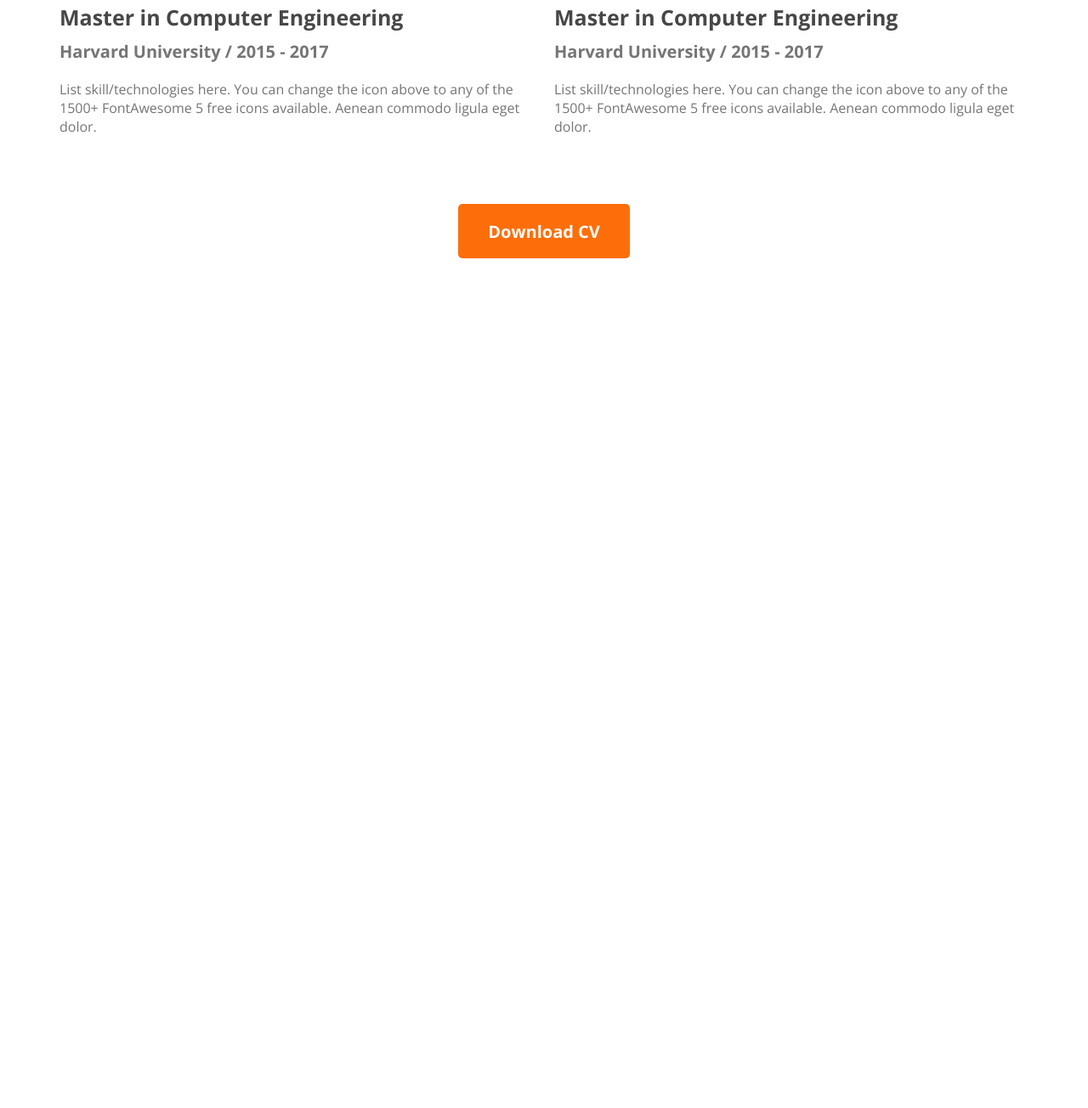
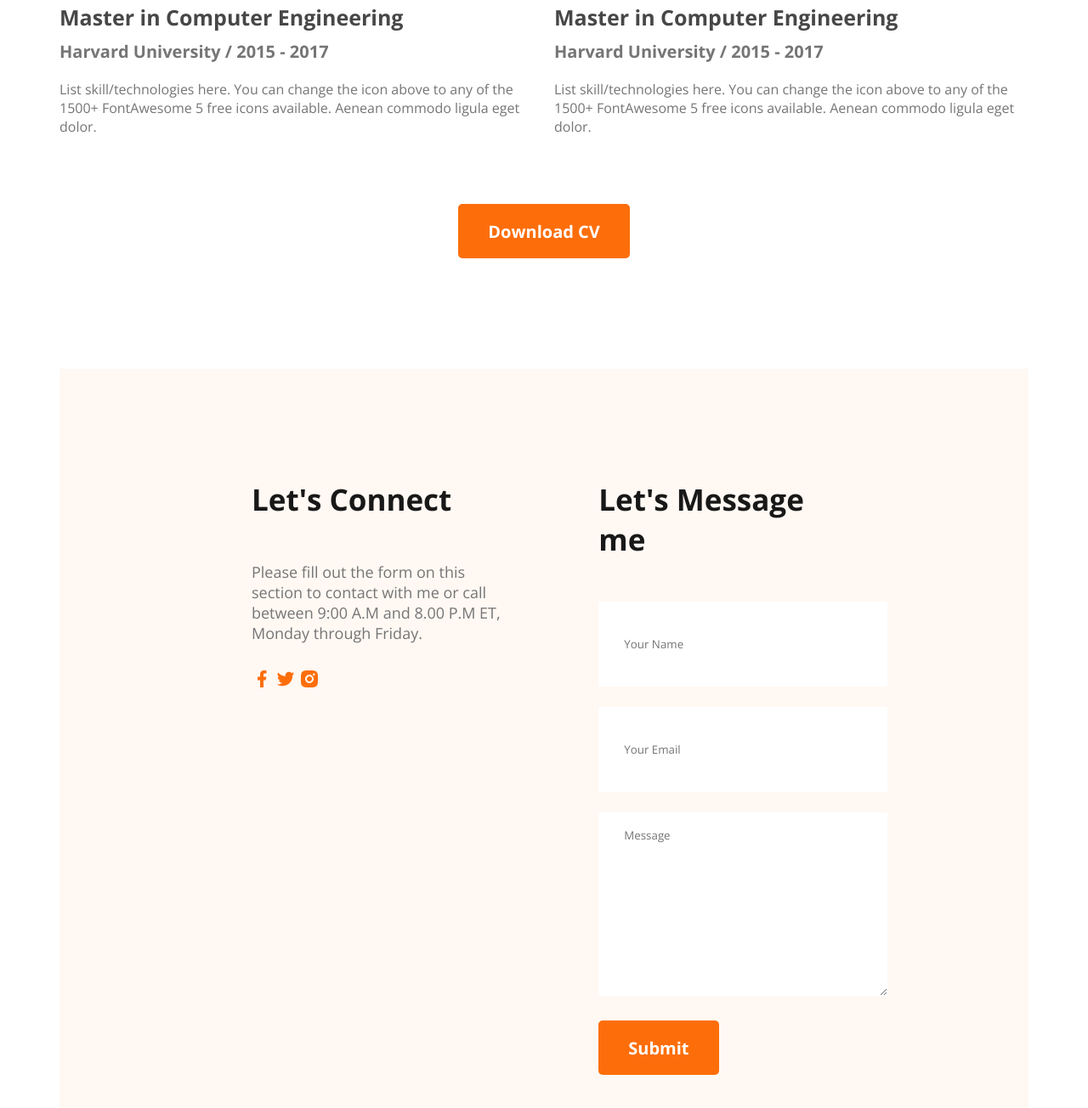
Before and after one commit to riponmondalbd/responsive-portfolio, a plain HTML site: page index.html in a window 1280 px wide. Shown: the part 2743-4047 px from the top of the page at 85% size. Before the commit the page ends 3047 px from the top, so only its background shows below. Drawn offline with nearby package versions, Linux system fonts and the light colour scheme.

Commit message:
style contact foem and image icons

```diff
--- a/index.html
+++ b/index.html
@@ -152,6 +152,28 @@
                 <button class="btn-primary">Download CV</button>
             </div>
         </section>
+        <!-- contact section -->
+        <section class="contact">
+            <div>
+                <h3 class="section-title">Let's Connect</h3>
+                <p class="section-description">Please fill out the form on this section to contact with me or call
+                    between 9:00 A.M and 8.00 P.M ET,
+                    Monday through
+                    Friday.</p>
+                <a href=""><img src="images/icons/facebook.png" alt=""></a>
+                <a href=""><img src="images/icons/twitter.png" alt=""></a>
+                <a href=""><img src="images/icons/insta.png" alt=""></a>
+            </div>
+            <div>
+                <h3 class="section-title">Let's Message me</h3>
+                <form action="">
+                    <input type="text" placeholder="Your Name">
+                    <input type="email" name="" id="" placeholder="Your Email">
+                    <textarea name="" id="" cols="30" rows="10" placeholder="Message"></textarea>
+                    <input class="btn-primary" type="submit" value="Submit">
+                </form>
+            </div>
+        </section>
     </main>
     <footer>
 
--- a/styles/portfolio.css
+++ b/styles/portfolio.css
@@ -184,3 +184,32 @@ main {
     margin-top: 50px;
     text-align: center;
 }
+
+/* contact styles */
+.contact {
+    display: flex;
+    gap: 100px;
+    background-color: #FFF8F3;
+    padding: 130px 226px;
+}
+
+.contact .section-title {
+    text-align: left;
+}
+
+.contact input[type="text"],
+input[type="email"],
+textarea {
+    margin-bottom: 24px;
+    border: 0;
+    width: 100%;
+    padding: 18px 30px;
+}
+
+input {
+    height: 64px;
+}
+
+.contact a {
+    text-decoration: none;
+}
```
